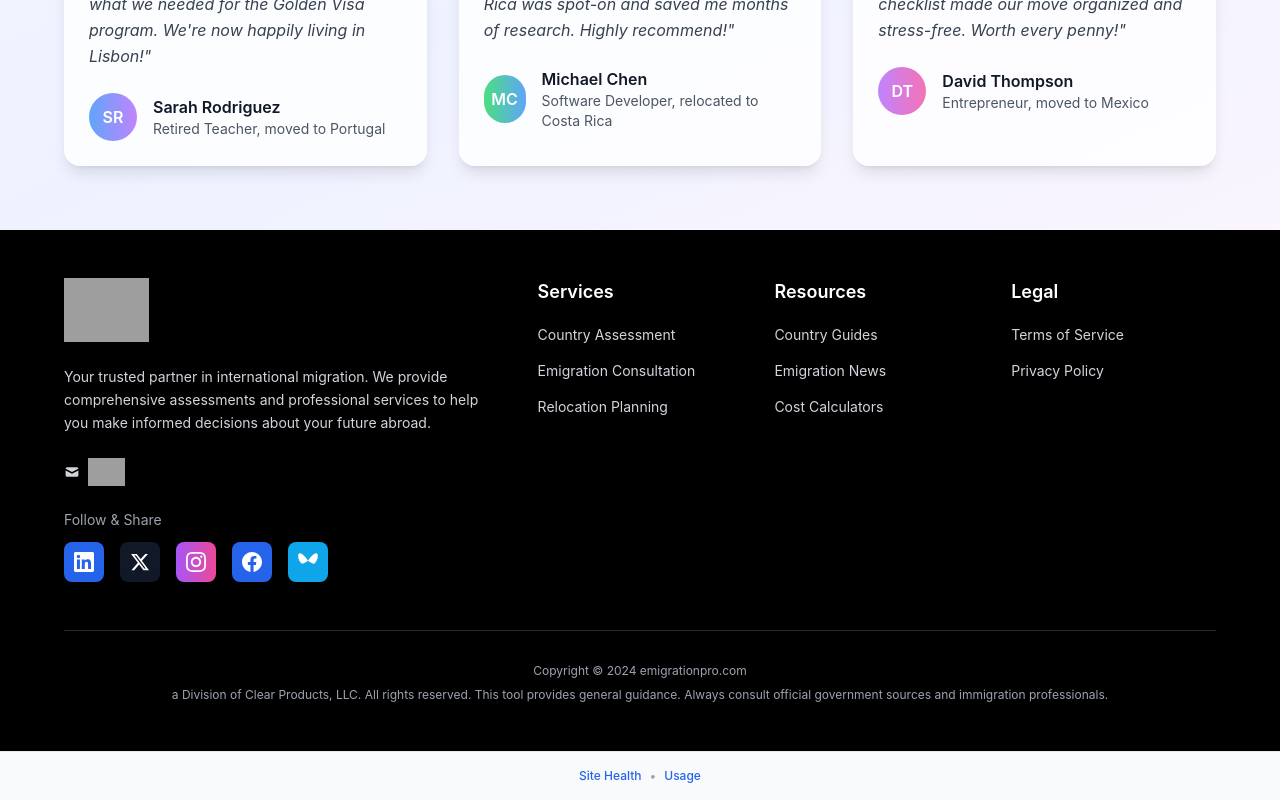
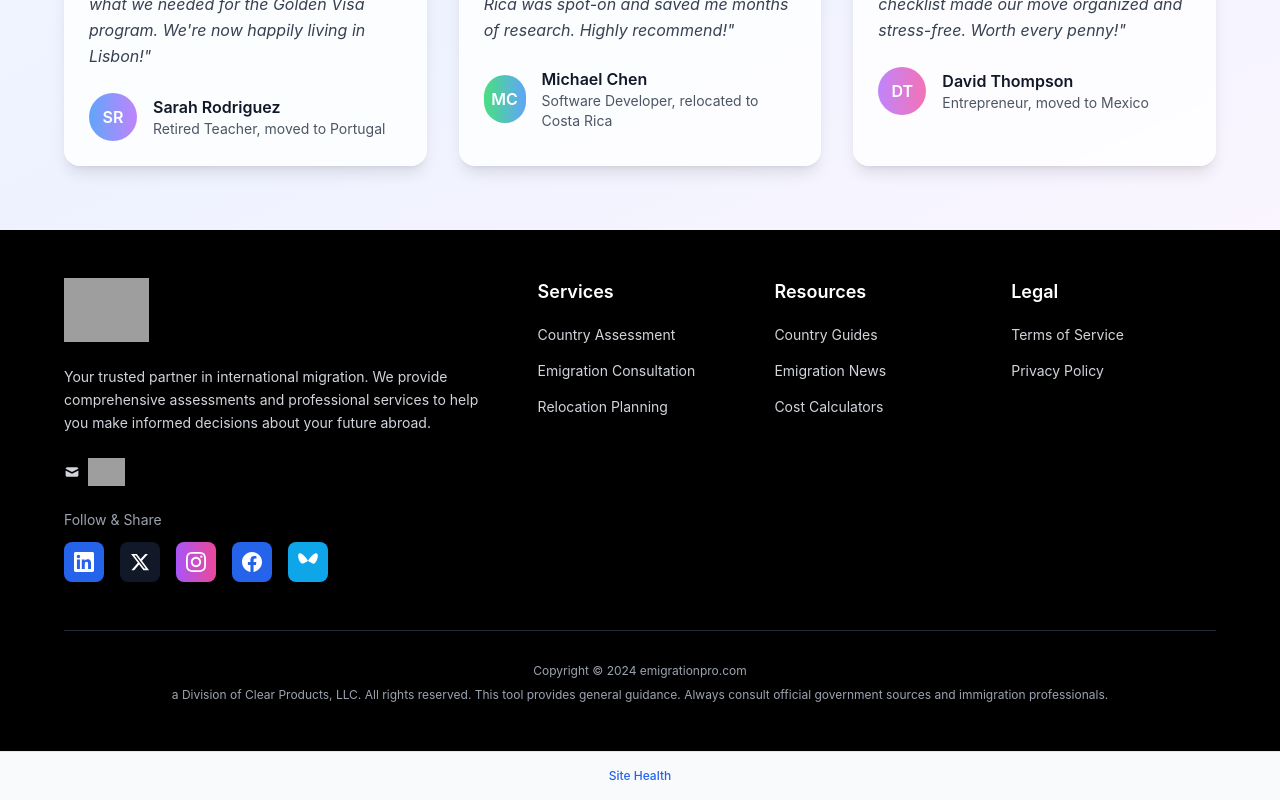
Before and after one commit to Gthorpe2274/Emigration-Pro-front-end-clone-11-22, a React (Vite) app: page / in a window 1280 px wide. Shown: the part 3103-3903 px from the top of the page. Built offline with nearby package versions, Linux system fonts and the light colour scheme; grey boxes are pictures that could not be loaded.

Commit message:
netlify fixes

```diff
--- a/src/react-app/pages/Home.tsx
+++ b/src/react-app/pages/Home.tsx
@@ -318,13 +318,6 @@ export default function Home() {
         >
           Site Health
         </a>
-        <span className="mx-2 text-xs text-gray-400">•</span>
-        <a
-          href="https://emigration-pro.aiservices4biz.workers.dev/admin/blog"
-          className="text-xs text-blue-600 hover:text-blue-700 transition-colors font-medium"
-        >
-          Usage
-        </a>
       </div>
     </div>
   );
```
Also changed, not shown: 1 other file (tests, documents, lock files or other folders).
